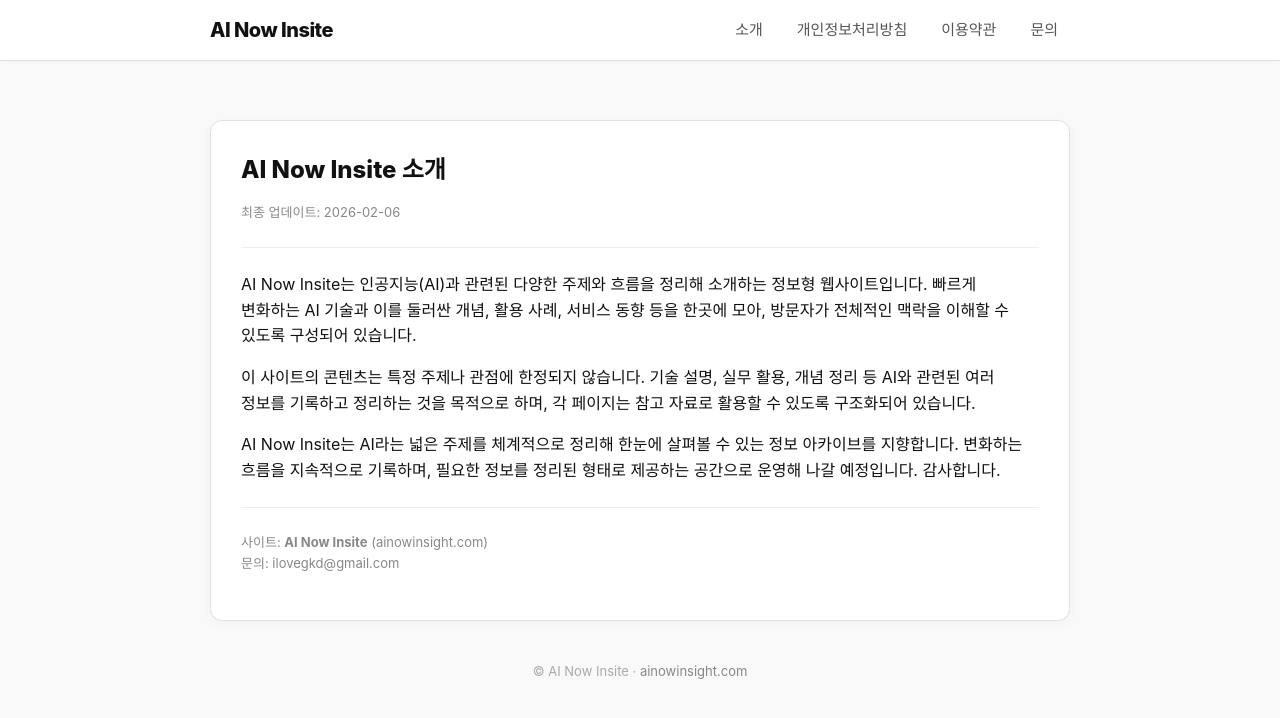
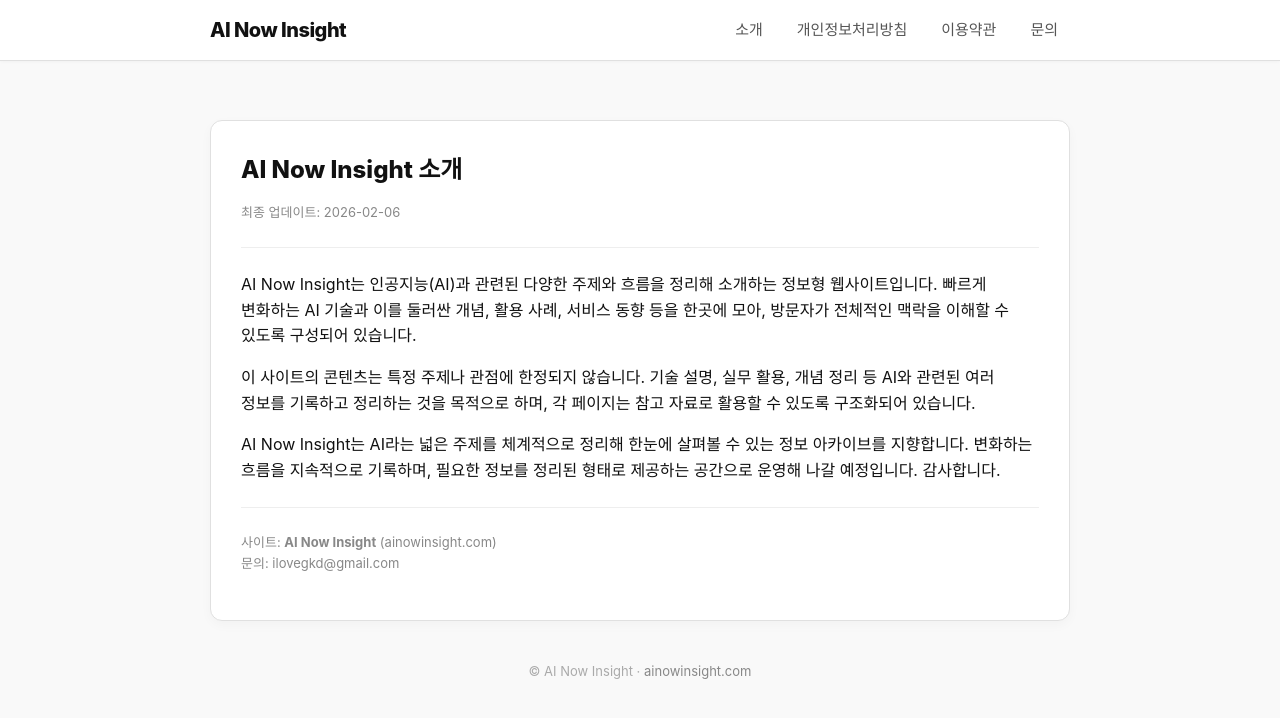
Before and after one commit to ilovegkd/ilovegkd.github.io, a Jekyll site: the page about.html, which Jekyll copies as it is, in a window 1280 px wide. Shown: the top 718 px of the page. Built offline with Jekyll 4.4.1, drawn with Linux system fonts in a browser that asks for light colours.

Commit message:
Update about.html

```diff
--- a/about.html
+++ b/about.html
@@ -3,8 +3,8 @@
 <head>
   <meta charset="utf-8" />
   <meta name="viewport" content="width=device-width,initial-scale=1" />
-  <title>소개 - AI Now Insite</title>
-  <meta name="description" content="AI Now Insite(ainowinsight.com)는 AI과 관련된 다양한 정보를 정리해 소개하는 웹사이트입니다." />
+  <title>소개 - AI Now Insight</title>
+  <meta name="description" content="AI Now Insight(ainowinsight.com)는 AI과 관련된 다양한 정보를 정리해 소개하는 웹사이트입니다." />
   <link rel="canonical" href="https://ainowinsight.com/about.html" />
   <link rel="stylesheet" href="/assets/site.css" />
 </head>
@@ -14,7 +14,7 @@
      <!-- ✅ 고정 상단 로고 + 메뉴 -->
     <header class="header">
       <div class="topbar">
-        <a class="logo" href="/">AI Now Insite</a>
+        <a class="logo" href="/">AI Now Insight</a>
         <nav class="nav">
           <a href="/about.html">소개</a>
           <a href="/privacy.html">개인정보처리방침</a>
@@ -26,12 +26,12 @@
 
     <section class="hero">
       <div class="card">
-        <h2 class="page-title">AI Now Insite 소개</h2>
+        <h2 class="page-title">AI Now Insight 소개</h2>
         <p class="small">최종 업데이트: 2026-02-06</p>
         <hr />
 
         <p>
-  AI Now Insite는 인공지능(AI)과 관련된 다양한 주제와 흐름을 정리해 소개하는 정보형 웹사이트입니다. 빠르게 변화하는 AI 기술과 이를 둘러싼 개념, 활용 사례, 서비스 동향 등을 한곳에 모아, 방문자가 전체적인 맥락을 이해할 수 있도록 구성되어 있습니다.
+  AI Now Insight는 인공지능(AI)과 관련된 다양한 주제와 흐름을 정리해 소개하는 정보형 웹사이트입니다. 빠르게 변화하는 AI 기술과 이를 둘러싼 개념, 활용 사례, 서비스 동향 등을 한곳에 모아, 방문자가 전체적인 맥락을 이해할 수 있도록 구성되어 있습니다.
 </p>
 
 <p>
@@ -39,18 +39,18 @@
 </p>
 
 <p>
-  AI Now Insite는 AI라는 넓은 주제를 체계적으로 정리해 한눈에 살펴볼 수 있는 정보 아카이브를 지향합니다. 변화하는 흐름을 지속적으로 기록하며, 필요한 정보를 정리된 형태로 제공하는 공간으로 운영해 나갈 예정입니다. 감사합니다.
+  AI Now Insight는 AI라는 넓은 주제를 체계적으로 정리해 한눈에 살펴볼 수 있는 정보 아카이브를 지향합니다. 변화하는 흐름을 지속적으로 기록하며, 필요한 정보를 정리된 형태로 제공하는 공간으로 운영해 나갈 예정입니다. 감사합니다.
 </p>
 
         <hr />
         <p class="meta">
-          사이트: <strong>AI Now Insite</strong> (<span>ainowinsight.com</span>)<br/>
+          사이트: <strong>AI Now Insight</strong> (<span>ainowinsight.com</span>)<br/>
           문의: <a href="mailto:ilovegkd@gmail.com">ilovegkd@gmail.com</a>
         </p>
       </div>
     </section>
 
-    <footer class="footer">© AI Now Insite · <span class="meta">ainowinsight.com</span></footer>
+    <footer class="footer">© AI Now Insight · <span class="meta">ainowinsight.com</span></footer>
   </div>
 </body>
 </html>
```
